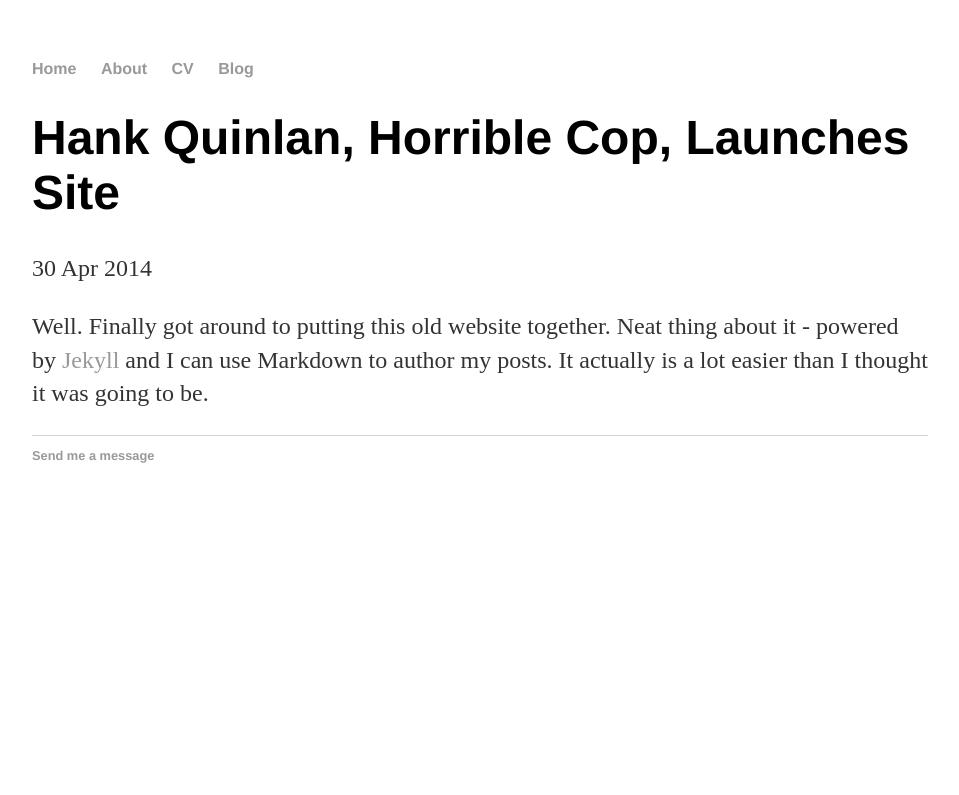
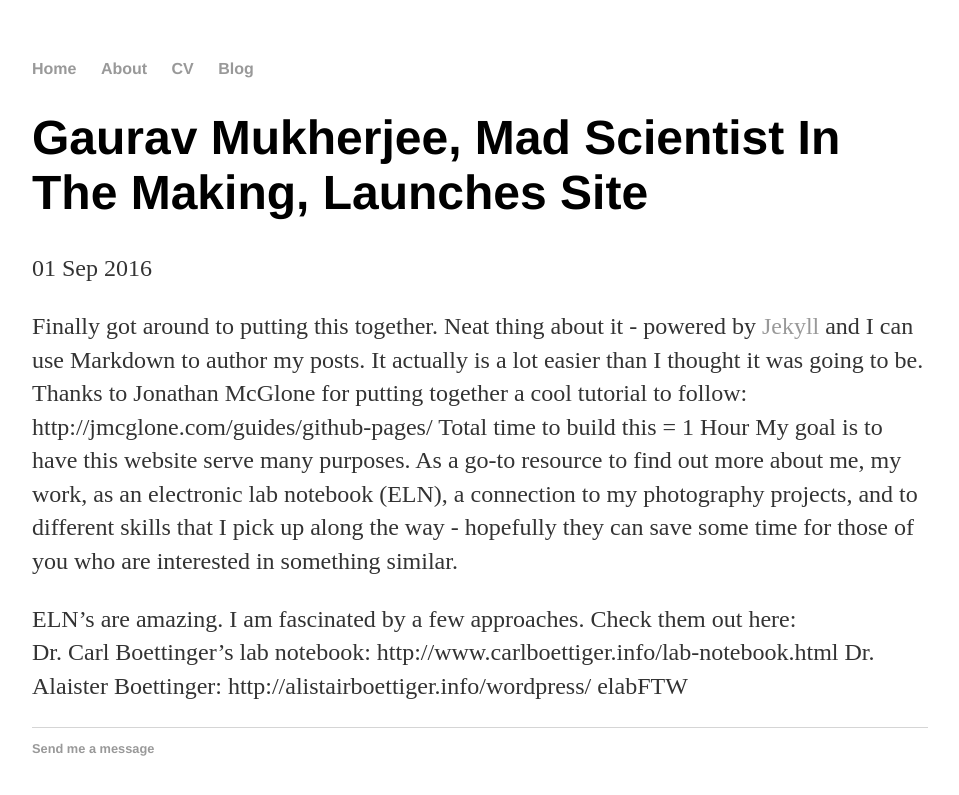
Before and after one commit to bionicistGM/bionicistGM.github.io, a Jekyll site: the page built from _posts/2014-04-30-hank-quinlan-site-launched.md, in a window 1280 px wide. Shown: the top 795 px of the page, without its empty margins (160-1119 px from the left). Built offline with Jekyll 4.4.1, drawn with Linux system fonts in a browser that asks for light colours.

Commit message:
Update 2014-04-30-hank-quinlan-site-launched.md

```diff
--- a/_posts/2014-04-30-hank-quinlan-site-launched.md
+++ b/_posts/2014-04-30-hank-quinlan-site-launched.md
@@ -1,7 +1,15 @@
 ---
 layout: post
-title: "Hank Quinlan, Horrible Cop, Launches Site"
-date: 2014-04-30
+title: "Gaurav Mukherjee, Mad Scientist In The Making, Launches Site"
+date: 2016-09-01
 ---
 
-Well. Finally got around to putting this old website together. Neat thing about it - powered by [Jekyll](http://jekyllrb.com) and I can use Markdown to author my posts. It actually is a lot easier than I thought it was going to be.
+Finally got around to putting this together. Neat thing about it - powered by [Jekyll](http://jekyllrb.com) and I can use Markdown to author my posts. It actually is a lot easier than I thought it was going to be.
+Thanks to Jonathan McGlone for putting together a cool tutorial to follow: http://jmcglone.com/guides/github-pages/
+Total time to build this = 1 Hour
+My goal is to have this website serve many purposes. As a go-to resource to find out more about me, my work, as an electronic lab notebook (ELN), a connection to my photography projects, and to different skills that I pick up along the way - hopefully they can save some time for those of you who are interested in something similar.
+
+ELN's are amazing. I am fascinated by a few approaches. Check them out here:
+Dr. Carl Boettinger's lab notebook: http://www.carlboettiger.info/lab-notebook.html
+Dr. Alaister Boettinger: http://alistairboettiger.info/wordpress/
+elabFTW
```
